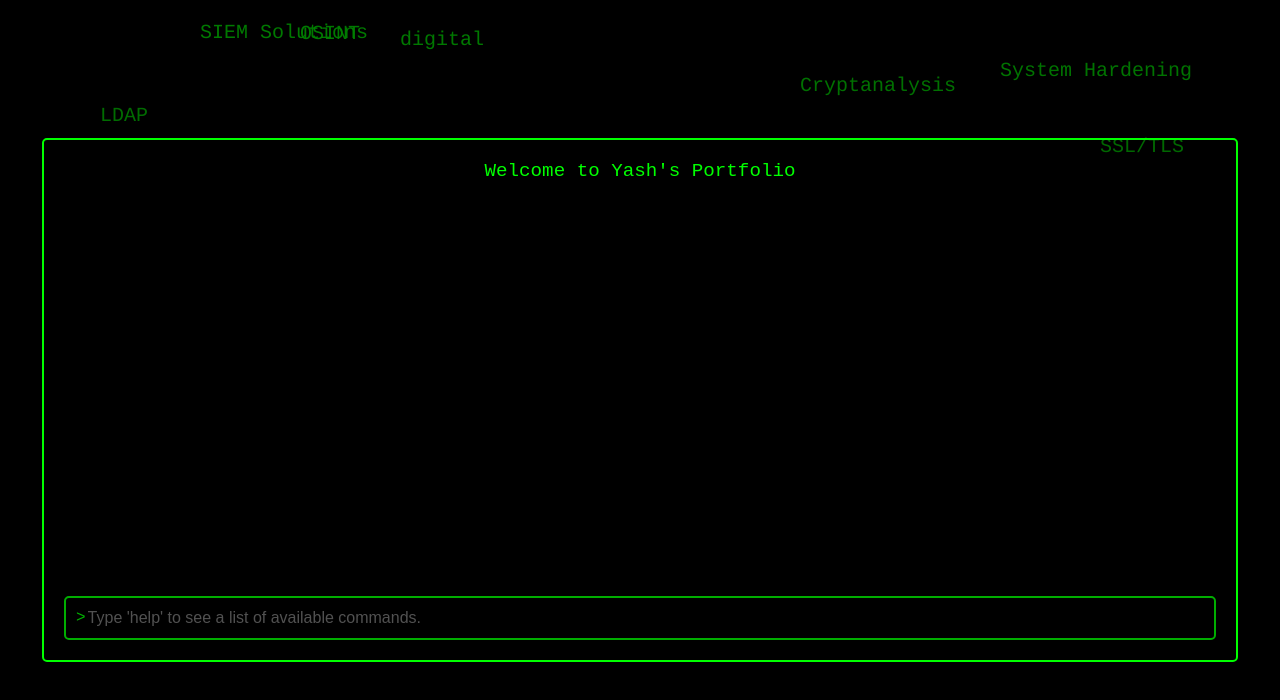
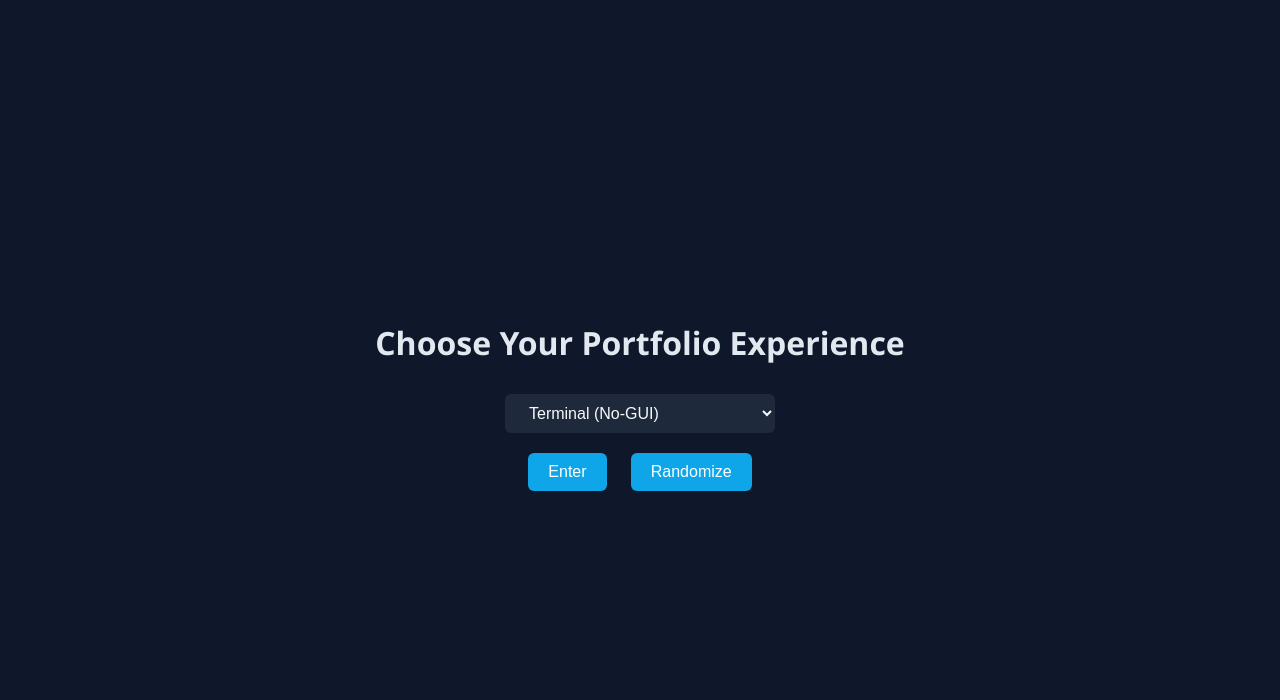
Before and after one commit to shindeyash28/portfolio, a plain HTML site: page index.html in a window 1280 px wide. Drawn offline with Linux system fonts and the light colour scheme.

Commit message:
Add files via upload

```diff
--- a/index.html
+++ b/index.html
@@ -1,23 +1,67 @@
 <!DOCTYPE html>
 <html lang="en">
 <head>
-  <meta charset="UTF-8">
-  <meta name="viewport" content="width=device-width, initial-scale=1.0">
-  <title>Yash's Terminal Portfolio</title>
-  <link rel="stylesheet" href="portfolio/style.css">
-  <link rel="icon" href="assets/favicon.png">
+  <meta charset="UTF-8" />
+  <meta name="viewport" content="width=device-width, initial-scale=1.0"/>
+  <title>Select Portfolio Style</title>
+  <style>
+    body {
+      font-family: 'Segoe UI', sans-serif;
+      background: #0f172a;
+      color: #e2e8f0;
+      display: flex;
+      flex-direction: column;
+      align-items: center;
+      justify-content: center;
+      height: 100vh;
+      margin: 0;
+    }
+    h1 {
+      margin-bottom: 20px;
+    }
+    select, button {
+      padding: 10px 20px;
+      margin: 10px;
+      font-size: 1rem;
+      border: none;
+      border-radius: 6px;
+    }
+    select {
+      background-color: #1e293b;
+      color: #f8fafc;
+    }
+    button {
+      background-color: #0ea5e9;
+      color: white;
+      cursor: pointer;
+    }
+    button:hover {
+      background-color: #0284c7;
+    }
+  </style>
 </head>
 <body>
-    <div id="matrix-background"></div> <!-- New Matrix background layer -->
-  <div id="terminal">
-    <div id="header">Welcome to Yash's Portfolio</div>
-    <div id="output">
-      <!-- Dynamic content will be displayed here -->
-    </div>
-    <div id="input">
-      <span>&gt; </span><input type="text" placeholder="Type 'help' to see a list of available commands." id="command-input" autofocus>
-    </div>
+  <h1>Choose Your Portfolio Experience</h1>
+  <select id="mode-select">
+    <option value="portfolio\index.html">Terminal (No-GUI)</option>
+    <option value="gui-portfolio\index.html">GUI (Map-Based Exploration)</option>
+  </select>
+  <div>
+    <button onclick="goToSelected()">Enter</button>
+    <button onclick="goRandom()">Randomize</button>
   </div>
-  <script src="portfolio/script.js"></script>
+
+  <script>
+    function goToSelected() {
+      const selection = document.getElementById('mode-select').value;
+      window.location.href = selection;
+    }
+
+    function goRandom() {
+      const options = ['portfolio/index.html', 'gui-portfolio/index.html'];
+      const random = options[Math.floor(Math.random() * options.length)];
+      window.location.href = random;
+    }
+  </script>
 </body>
 </html>
```
